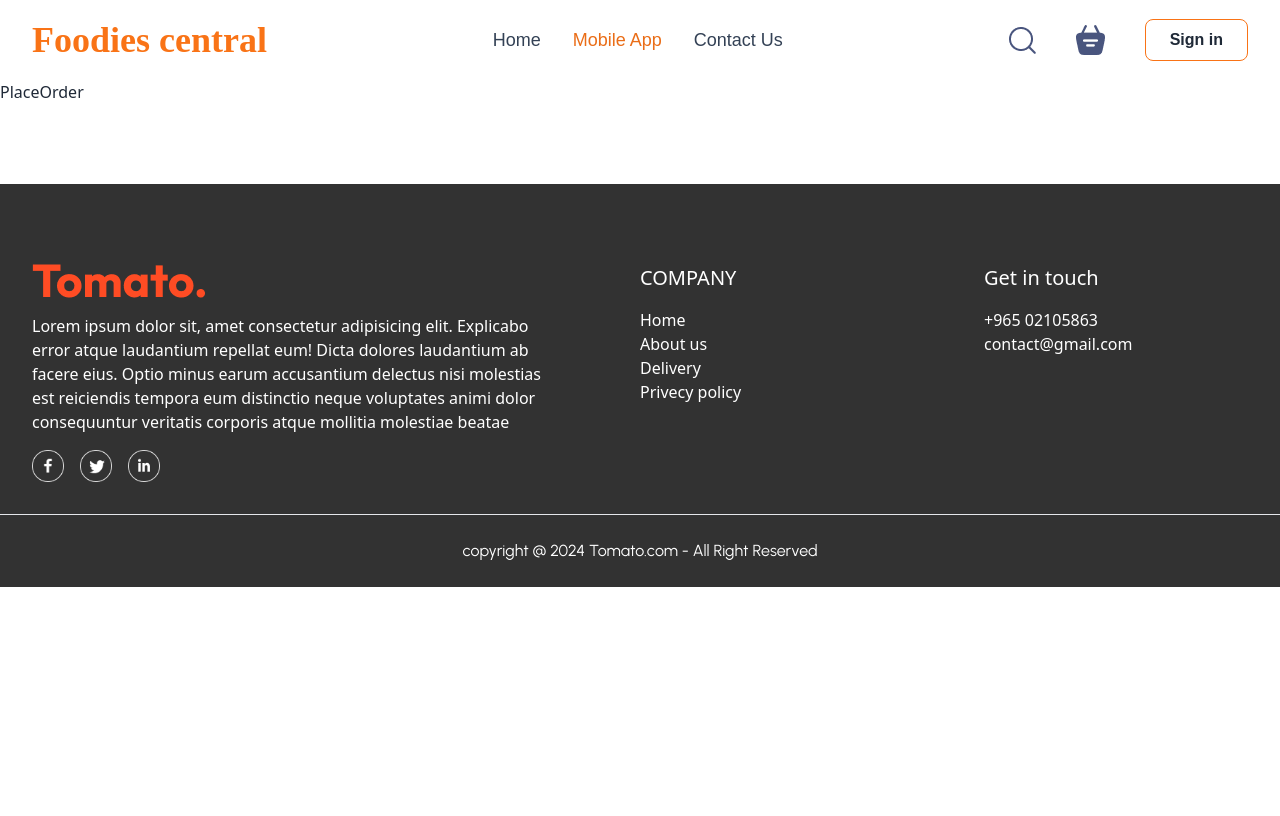
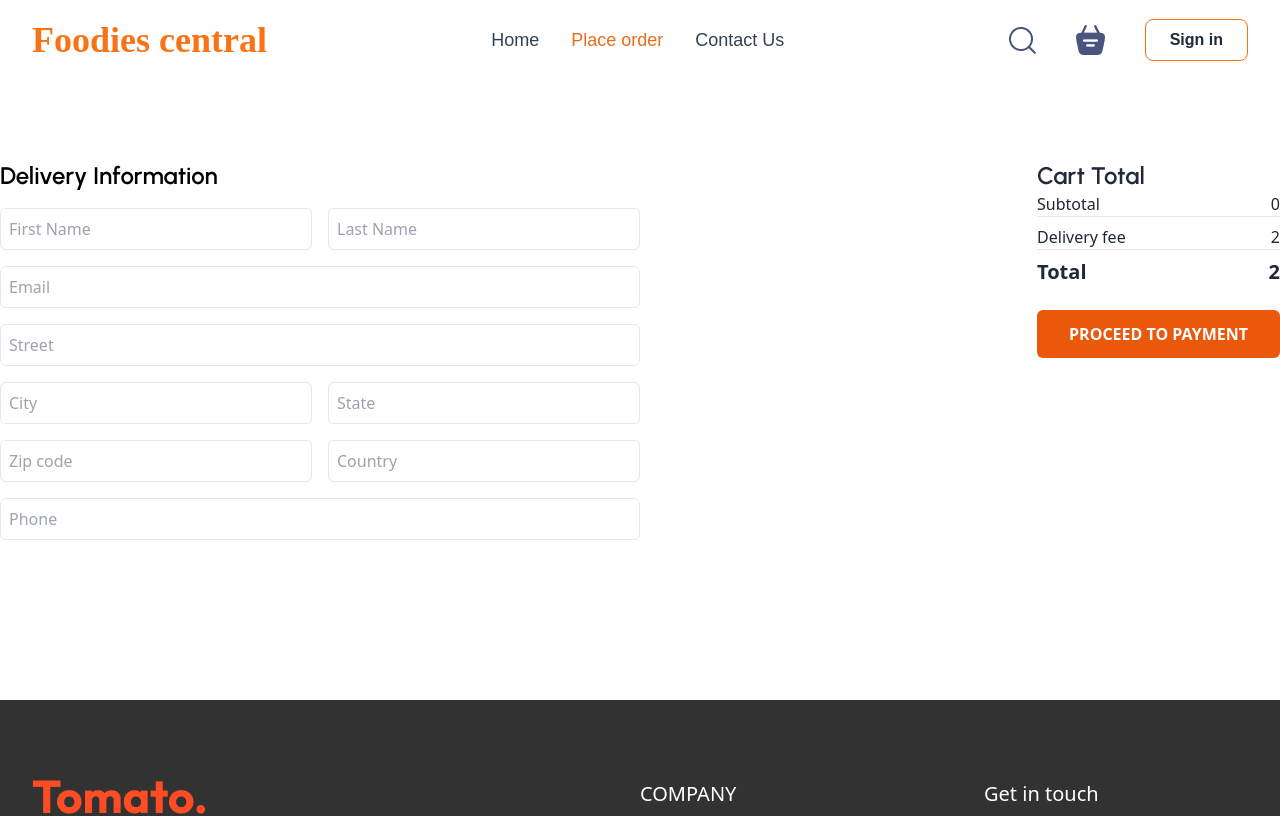
Before and after one commit to marufsiyam91/food-delivery, a React (Vite) app: page /place_order in a window 1280 px wide. Shown: the top 816 px of the page. Built offline with nearby package versions, Linux system fonts and the light colour scheme; a web font is replaced by a local one.

Commit message:
place order page form designed

```diff
--- a/src/Layout/Navbar.jsx
+++ b/src/Layout/Navbar.jsx
@@ -28,7 +28,7 @@ const Navbar = () => {
               <NavLink to={"/"}>Home</NavLink>
             </li>
             <li className="font-primary text-md 2xl:text-lg font-medium text-slate-700 cursor-pointer">
-              <NavLink to={"/place_order"}>Mobile App</NavLink>
+              <NavLink to={"/place_order"}>Place order</NavLink>
             </li>
             <li className="font-primary text-md 2xl:text-lg font-medium text-slate-700 cursor-pointer">
               <NavLink to={"/contact"}>Contact Us</NavLink>
--- a/src/Pages/Cart.jsx
+++ b/src/Pages/Cart.jsx
@@ -1,5 +1,6 @@
 import { useContext } from "react";
 import { FoodieContext } from "../Contexts/FoodieContext";
+import { useNavigate } from "react-router-dom";
 
 const Cart = () => {
   const {
@@ -7,6 +8,8 @@ const Cart = () => {
     dispatch,
     totalAmount,
   } = useContext(FoodieContext);
+
+  const navigate = useNavigate()
 
 
 
@@ -65,7 +68,7 @@ const Cart = () => {
             </div>
           </div>
 
-          <button className="py-3 px-8  bg-orange-600 text-white font-semibold rounded-md mt-6">PROCEED TO CHECKOUT</button>
+          <button onClick={() => navigate('/place_order')} className="py-3 px-8  bg-orange-600 text-white font-semibold rounded-md mt-6">PROCEED TO CHECKOUT</button>
         </div>
 
         <div className="w-1/2 flex justify-center">
--- a/src/Pages/PlaceOrder.jsx
+++ b/src/Pages/PlaceOrder.jsx
@@ -1,8 +1,56 @@
+import { useContext } from "react"
+import { FoodieContext } from "../Contexts/FoodieContext"
+
 
 
 const PlaceOrder = () => {
+
+  const {totalAmount} = useContext(FoodieContext)
+
   return (
-    <div>PlaceOrder</div>
+    <div className="max-w-screen-4xl mx-auto py-20">
+      <form className="flex justify-between">
+        <div className="flex flex-col gap-4 basis-1/2">
+          <p className="text-2xl text-black font-urbanist font-semibold">Delivery Information</p>
+          <div className="flex gap-4">
+            <input className="w-full bg-white border p-2 rounded-md" type="text" placeholder="First Name" />
+            <input className="w-full bg-white border p-2 rounded-md" type="text" placeholder="Last Name" />
+          </div>
+          <input className="w-full bg-white border p-2 rounded-md" type="email" placeholder="Email" />
+          <input className="w-full bg-white border p-2 rounded-md" type="text" placeholder="Street" />
+          <div className="flex gap-4">
+            <input className="w-full bg-white border p-2 rounded-md" type="text" placeholder="City" />
+            <input className="w-full bg-white border p-2 rounded-md" type="text" placeholder="State" />
+          </div>
+          <div className="flex gap-4">
+            <input className="w-full bg-white border p-2 rounded-md" type="text" placeholder="Zip code" />
+            <input className="w-full bg-white border p-2 rounded-md" type="text" placeholder="Country" />
+          </div>
+          <input className="w-full bg-white border p-2 rounded-md" type="text" placeholder="Phone" />
+        </div>
+        <div>
+        <div className="basis-1/2">
+            <h3 className="text-2xl font-semibold font-urbanist">Cart Total</h3>
+            <div className="flex flex-col gap-2">
+              <div className="flex justify-between border-b">
+                <p>Subtotal</p>
+                <p>{totalAmount()}</p>
+              </div>
+              <div className="flex justify-between border-b">
+                <p>Delivery fee</p>
+                <p>2</p>
+              </div>
+              <div className="flex justify-between ">
+                <p className="text-xl font-semibold">Total</p>
+                <p className="text-xl font-semibold">{totalAmount() + 2}</p>
+              </div>
+            </div>
+
+            <button className="py-3 px-8  bg-orange-600 text-white font-semibold rounded-md mt-6">PROCEED TO PAYMENT</button>
+          </div>
+        </div>
+      </form>
+    </div>
   )
 }
 
```
